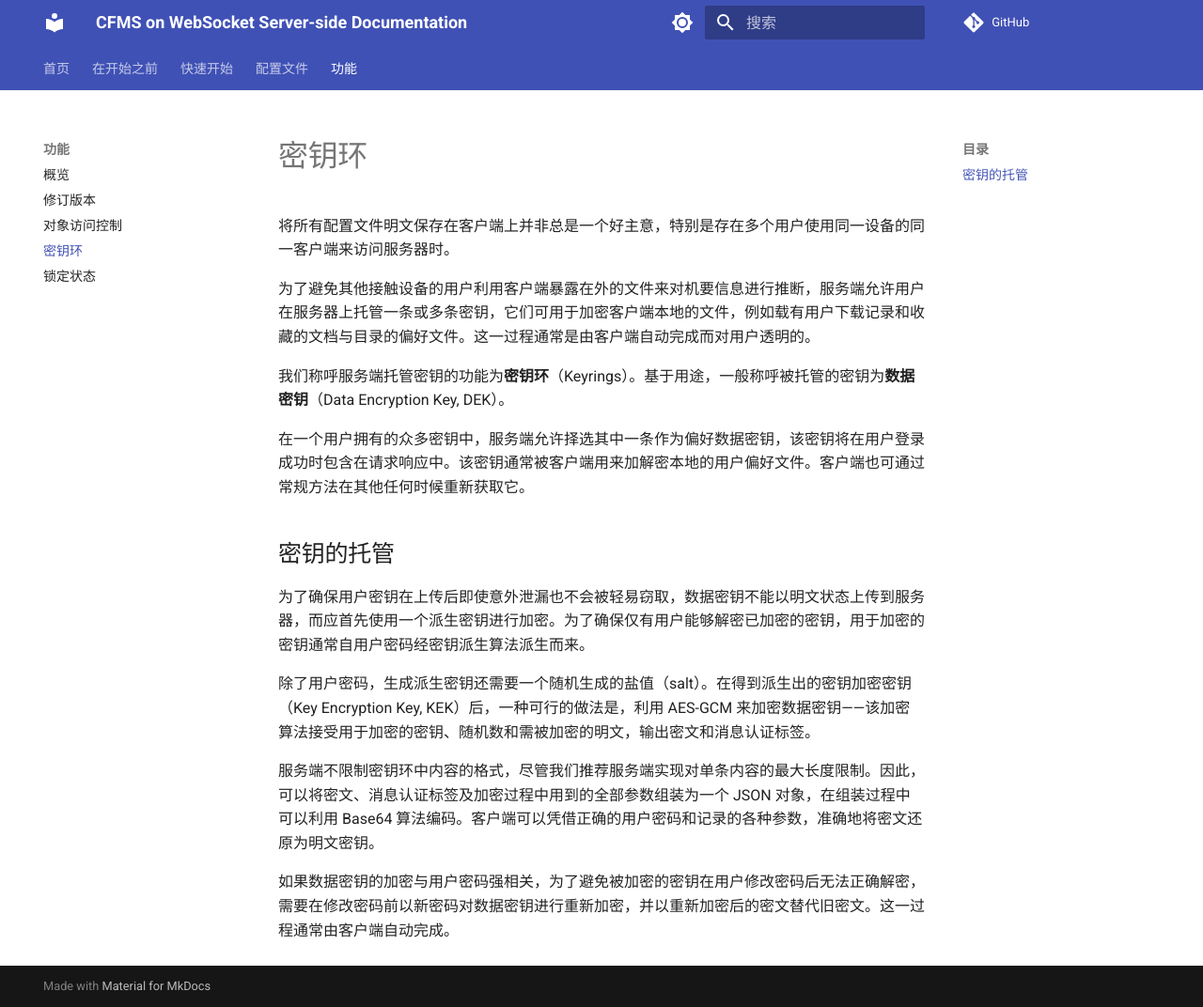
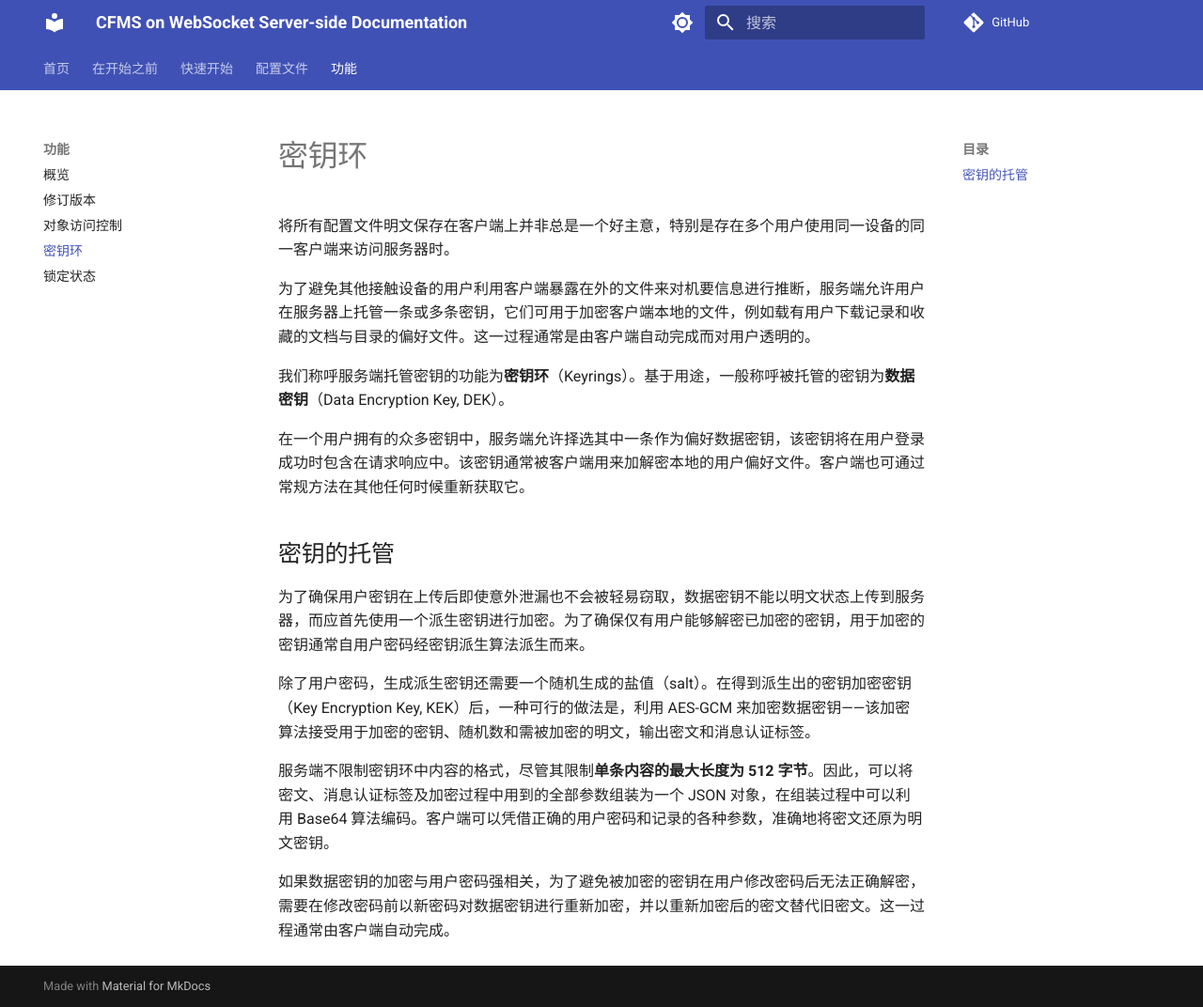
Before and after one commit to Creeper19472/cfms_server_doc, an MkDocs documentation site: the page built from docs/features/keyrings.md, in a window 1280 px wide and 1072 px high. Shown: the whole window at 94% size. Built offline with MkDocs 1.6.1 and Material for MkDocs 9.7.7, drawn with Linux system fonts in a browser that asks for light colours; comment, search, counter and statistics services are not loaded.

Commit message:
docs: clarify maximum length limit for keyring content according to the latest version of the server

```diff
--- a/docs/features/keyrings.md
+++ b/docs/features/keyrings.md
@@ -14,6 +14,6 @@
 
 除了用户密码，生成派生密钥还需要一个随机生成的盐值（salt）。在得到派生出的密钥加密密钥（Key Encryption Key, KEK）后，一种可行的做法是，利用 AES-GCM 来加密数据密钥——该加密算法接受用于加密的密钥、随机数和需被加密的明文，输出密文和消息认证标签。
 
-服务端不限制密钥环中内容的格式，尽管我们推荐服务端实现对单条内容的最大长度限制。因此，可以将密文、消息认证标签及加密过程中用到的全部参数组装为一个 JSON 对象，在组装过程中可以利用 Base64 算法编码。客户端可以凭借正确的用户密码和记录的各种参数，准确地将密文还原为明文密钥。
+服务端不限制密钥环中内容的格式，尽管其限制**单条内容的最大长度为 512 字节**。因此，可以将密文、消息认证标签及加密过程中用到的全部参数组装为一个 JSON 对象，在组装过程中可以利用 Base64 算法编码。客户端可以凭借正确的用户密码和记录的各种参数，准确地将密文还原为明文密钥。
 
 如果数据密钥的加密与用户密码强相关，为了避免被加密的密钥在用户修改密码后无法正确解密，需要在修改密码前以新密码对数据密钥进行重新加密，并以重新加密后的密文替代旧密文。这一过程通常由客户端自动完成。
```
